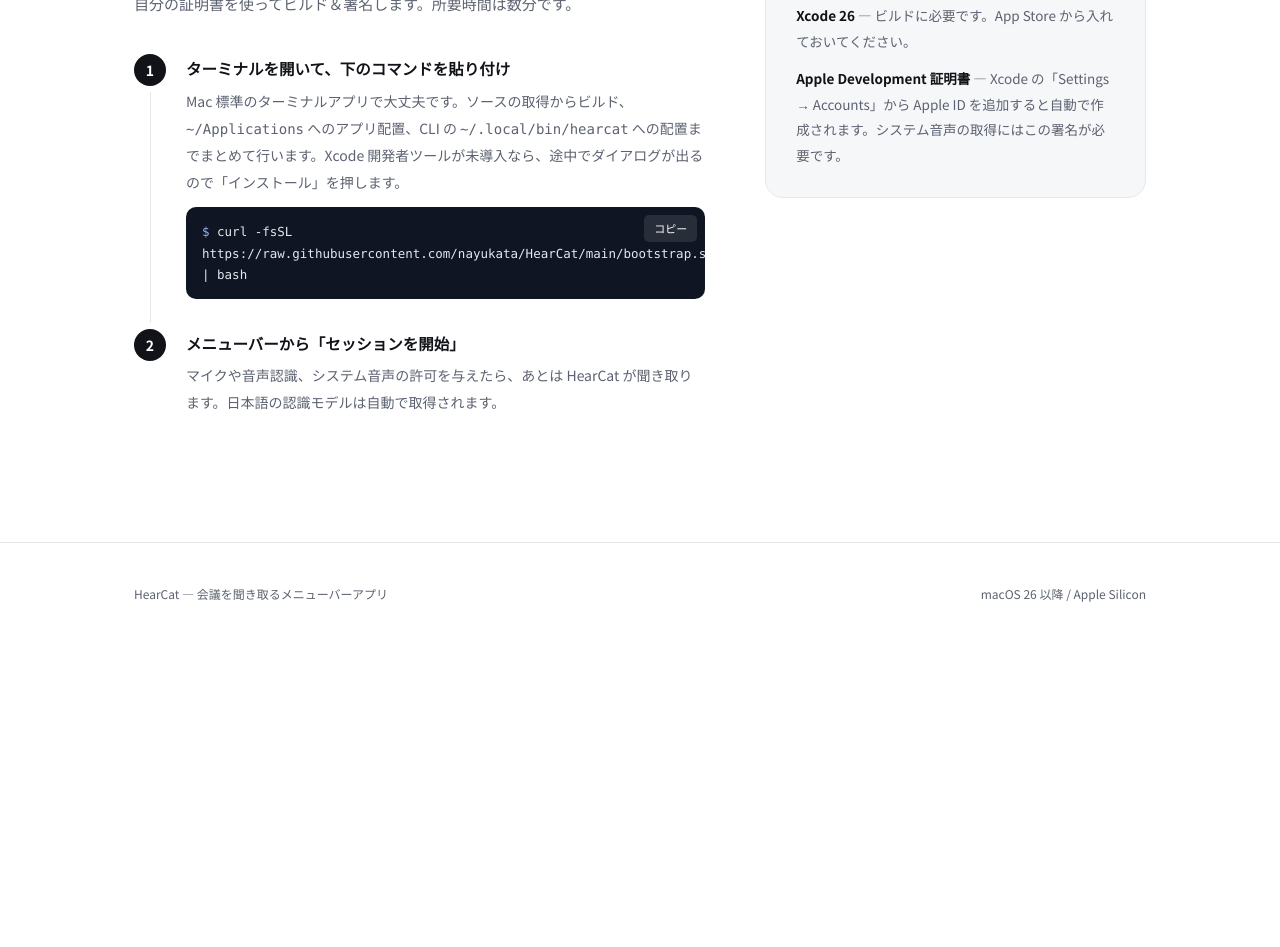
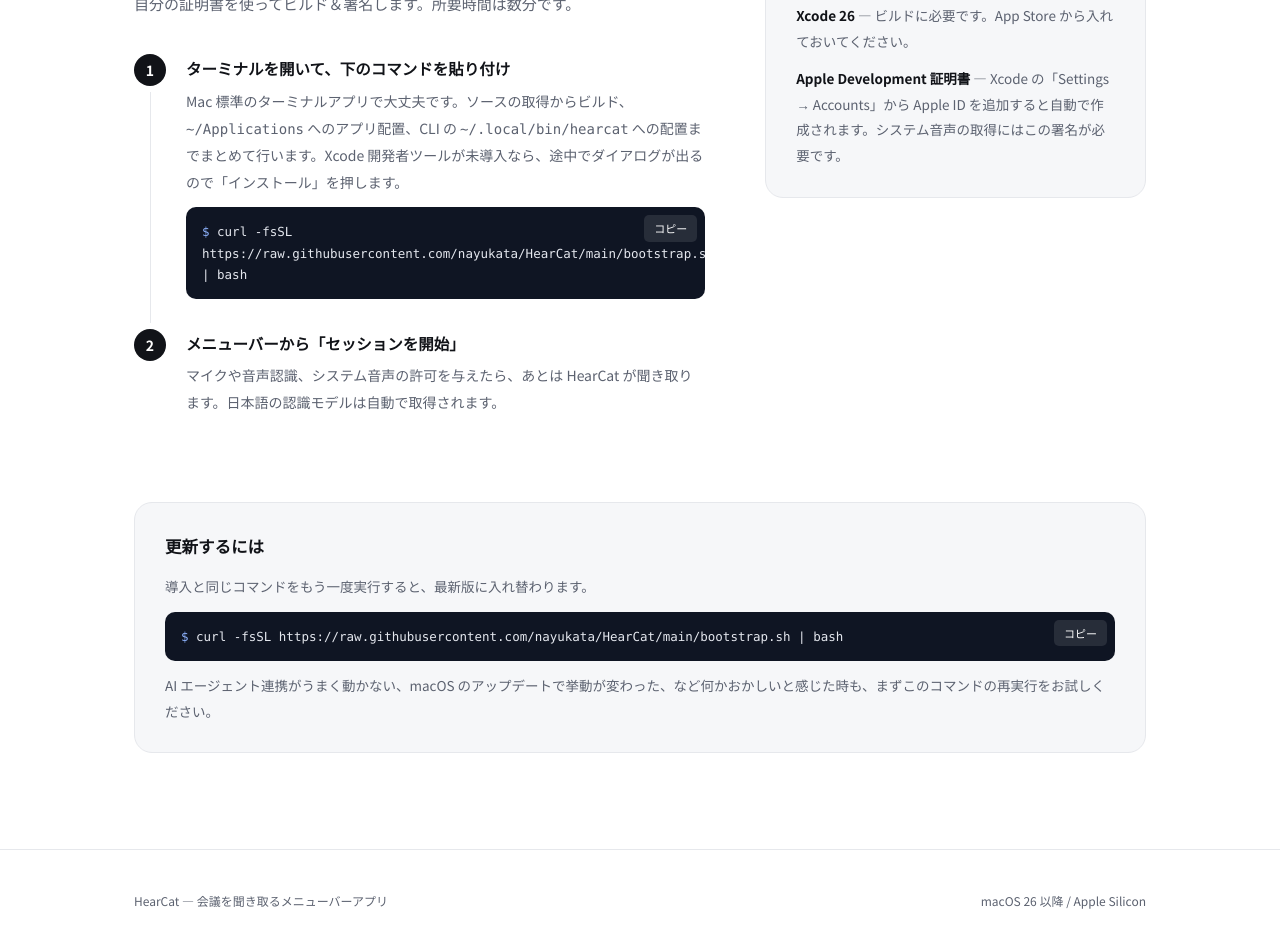
Before and after one commit to nayukata/HearCat, an Astro site in the folder web/: page / in a window 1280 px wide. Shown: the part 4013-4960 px from the top of the page. Before the commit the page ends 4658 px from the top, so only its background shows below. Built offline with nearby package versions, Linux system fonts and the light colour scheme; Astro itself is replaced by a stand-in of ours.

Commit message:
docs(web): 更新方法のセクションを追加
導入と同じ bootstrap コマンドの再実行で最新版へ入れ替えられることと、
不調時もまず再実行を試すことを LP の導入セクションに追記する。

🧑🏼‍🎨 このコミットは職人の手で作られています。

```diff
--- a/web/src/components/Install.astro
+++ b/web/src/components/Install.astro
@@ -40,6 +40,22 @@
         <p class="text-[13.5px] text-ink-dim mt-3"><b class="text-ink">Xcode 26</b> — ビルドに必要です。App Store から入れておいてください。</p>
         <p class="text-[13.5px] text-ink-dim mt-3"><b class="text-ink">Apple Development 証明書</b> — Xcode の「Settings → Accounts」から Apple ID を追加すると自動で作成されます。システム音声の取得にはこの署名が必要です。</p>
       </div>
+    </div>
+    <div class="reveal mt-14 bg-bg-soft border border-line rounded-[18px] px-[30px] py-7">
+      <h3 class="font-head font-bold text-[16.5px]">更新するには</h3>
+      <p class="text-[13.5px] text-ink-dim mt-3">導入と同じコマンドをもう一度実行すると、最新版に入れ替わります。</p>
+      <div
+        class="code-inline mt-3 rounded-[10px] py-[14px] px-4 relative overflow-x-auto"
+        style="background: #0F1523; color: #E4E7EE; font-family: var(--font-mono); font-size: 12.5px; line-height: 1.7;"
+      >
+        <button
+          class="cp absolute top-2 right-2 text-[11px] border-0 text-white py-1 px-[10px] rounded-[5px] cursor-pointer font-sans font-medium"
+          style="background: rgba(255,255,255,.1);"
+          data-cmd={BOOTSTRAP_CMD}
+        >コピー</button>
+        <span class="text-blue-soft select-none">$ </span>{BOOTSTRAP_CMD}
+      </div>
+      <p class="text-[13.5px] text-ink-dim mt-3">AI エージェント連携がうまく動かない、macOS のアップデートで挙動が変わった、など何かおかしいと感じた時も、まずこのコマンドの再実行をお試しください。</p>
     </div>
   </div>
 </section>
```
